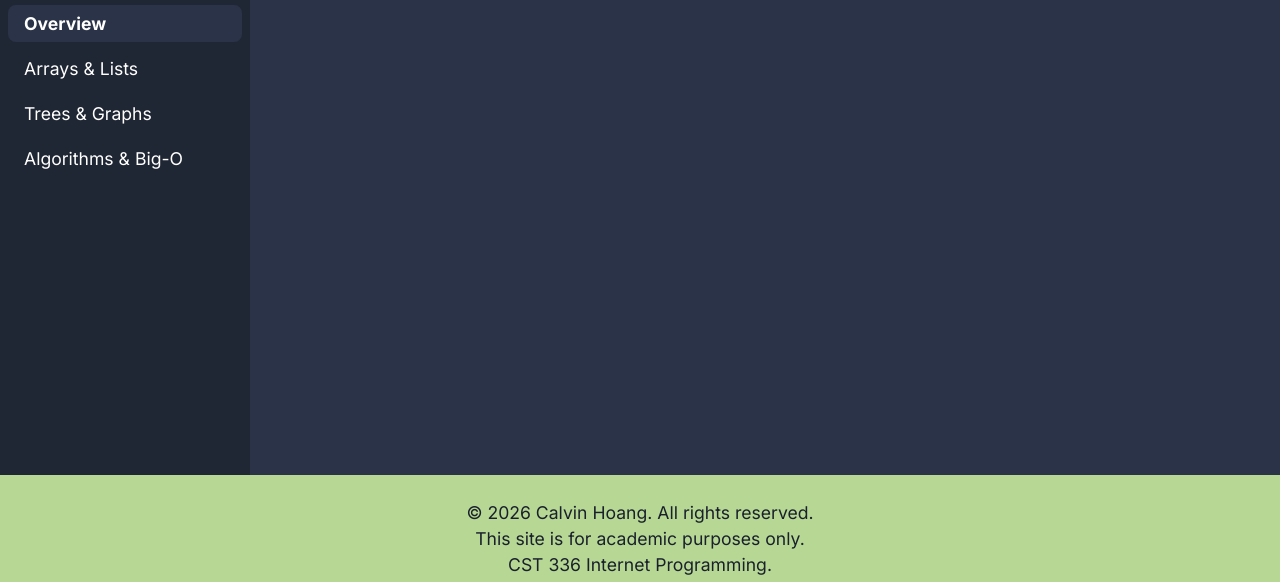
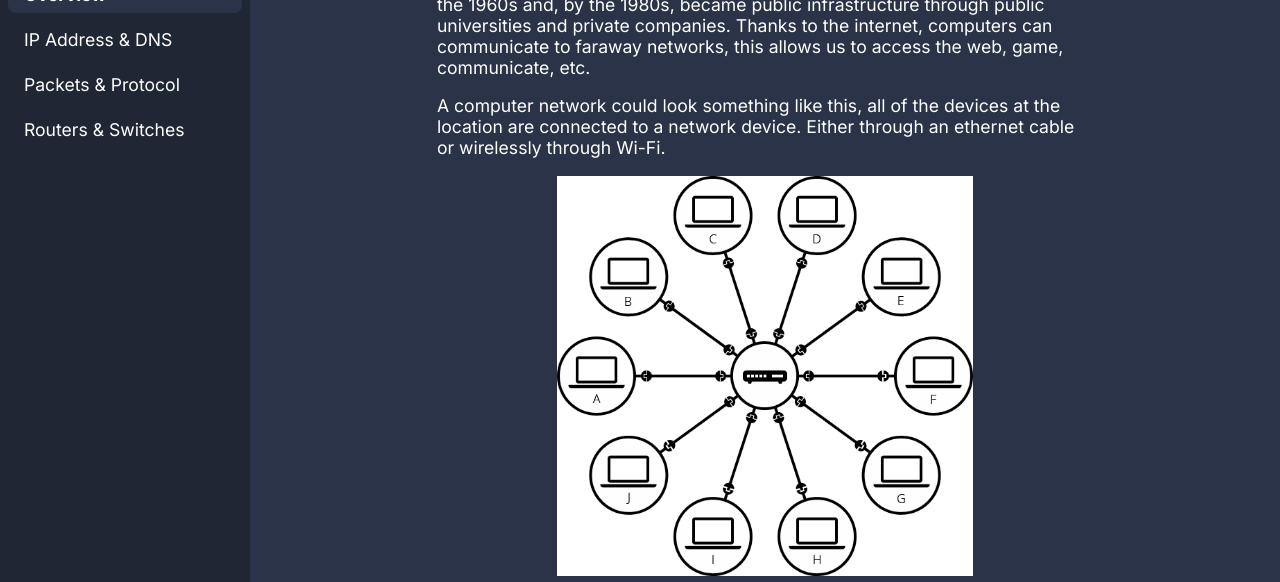
Before and after one commit to calvhoang/calvhoang.github.io, a plain HTML site: page hw1/index.html in a window 1280 px wide. Shown: the part 133-715 px from the top of the page. Drawn offline with Linux system fonts and the light colour scheme.

Commit message:
complete index.html

```diff
--- a/hw1/css/styles.css
+++ b/hw1/css/styles.css
@@ -107,3 +107,10 @@ footer img {
     height: 4rem;
     padding: 4px;
 }
+
+.medium {
+    width: auto;
+    height: 400px;
+    display: block;
+    margin: 0 auto;
+}
--- a/hw1/index.html
+++ b/hw1/index.html
@@ -17,20 +17,31 @@
     <div class="layout">
         <nav class="sidebar">
             <header>
-                <h1>Data Structures & Algorithms</h1>
+                <h1>The Internet</h1>
             </header>
             <ul>
                 <li><a href="index.html" class="active">Overview</a></li>
-                <li><a href="page2.html">Arrays & Lists</a></li>
-                <li><a href="page3.html">Trees & Graphs</a></li>
-                <li><a href="page4.html">Algorithms & Big-O</a></li>
+                <li><a href="page2.html">IP Address & DNS</a></li>
+                <li><a href="page3.html">Packets & Protocol</a></li>
+                <li><a href="page4.html">Routers & Switches</a></li>
             </ul>
         </nav>
 
         <main>
             <article>
                 <h2>Overview</h2>
-                <p></p>
+                <p>
+                    The internet is a global network of connected devices and computers that share information and
+                    services. It began as a US military research project in the 1960s and, by the 1980s, became public
+                    infrastructure through public universities and private companies. Thanks to the internet, computers
+                    can communicate to faraway networks, this allows us to access the web, game, communicate, etc.
+                </p>
+
+
+                <p>A computer network could look something like this, all of the devices at the location are
+                    connected to a network device. Either through an ethernet cable or wirelessly through Wi-Fi.
+                </p>
+                <img src="img/mozilla-internet.png" alt="Computers connected to a switch" class="medium">
             </article>
 
         </main>
```
Also changed, not shown: hw1/page2.html (+10 -7 lines), hw1/page3.html (+5 -5 lines), hw1/page4.html (+5 -5 lines), hw1/img/mozilla-internet.png (added).
